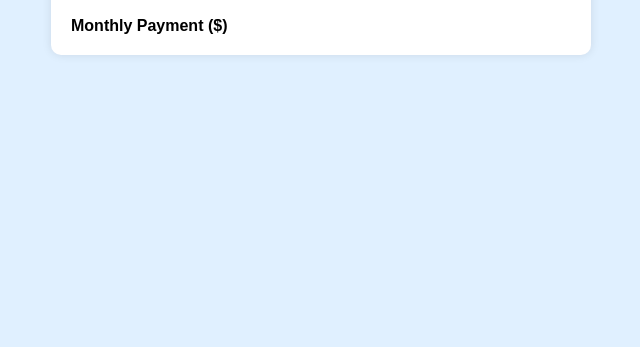
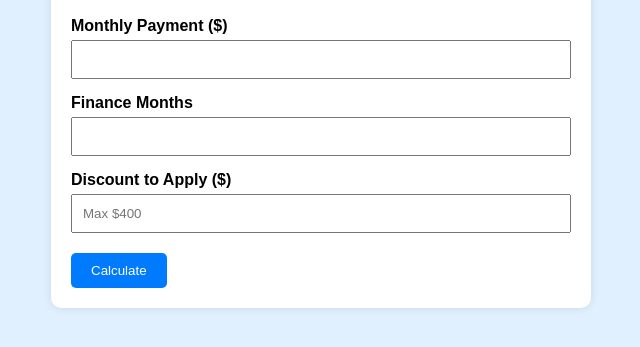
Before and after one commit to Kimaru78/discount-calculator, a plain HTML site: page index.html in a window 1280 px wide. Shown: the part 99-446 px from the top of the page, without its empty margins (319-959 px from the left). Drawn offline with Linux system fonts and the light colour scheme.

Commit message:
Update index.html

```diff
--- a/index.html
+++ b/index.html
@@ -54,4 +54,55 @@
     <h2>Monthly Payment Discount Calculator</h2>
 
     <label for="monthlyPayment">Monthly Payment ($)</label>
-    <in
+    <input type="number" id="monthlyPayment" step="0.01">
+
+    <label for="financeMonths">Finance Months</label>
+    <input type="number" id="financeMonths">
+
+    <label for="discount">Discount to Apply ($)</label>
+    <input type="number" id="discount" step="0.01" placeholder="Max $400">
+
+    <button onclick="calculatePayment()">Calculate</button>
+
+    <div id="result" class="result" style="display: none;"></div>
+  </div>
+
+  <script>
+    function calculatePayment() {
+      const monthlyPayment = parseFloat(document.getElementById('monthlyPayment').value);
+      const financeMonths = parseInt(document.getElementById('financeMonths').value);
+      let discount = parseFloat(document.getElementById('discount').value);
+
+      if (isNaN(monthlyPayment) || isNaN(financeMonths) || isNaN(discount)) {
+        alert("Please fill in all fields correctly.");
+        return;
+      }
+
+      // Validar límite
+      if (discount > 400) {
+        alert("Discount cannot exceed $400. It has been adjusted automatically.");
+        discount = 400;
+        document.getElementById('discount').value = 400;
+      }
+
+      if (discount < 0) {
+        alert("Discount cannot be negative. It has been adjusted to $0.");
+        discount = 0;
+        document.getElementById('discount').value = 0;
+      }
+
+      const originalTotal = monthlyPayment * financeMonths;
+      const discountedTotal = originalTotal - discount;
+      const newMonthlyPayment = discountedTotal / financeMonths;
+
+      document.getElementById('result').style.display = 'block';
+      document.getElementById('result').innerHTML = `
+        <strong>Results:</strong><br>
+        Original Total: <strong>$${originalTotal.toFixed(2)}</strong><br>
+        Final Monthly Payment: <strong>$${newMonthlyPayment.toFixed(2)}</strong><br>
+        Total Discount Applied: <strong>$${discount.toFixed(2)}</strong>
+      `;
+    }
+  </script>
+</body>
+</html>
```
